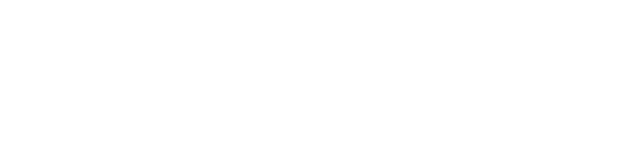
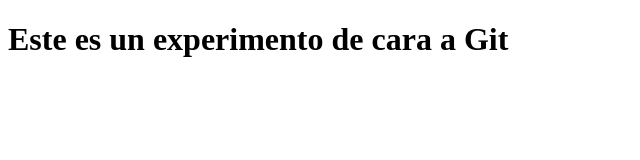
Before and after one commit to mrkazuno/CursoGit_1, a plain HTML site: page index.html in a window 1280 px wide. Shown: the whole page, without its empty margins (0-640 px from the left). Drawn offline with Linux system fonts and the light colour scheme.

Commit message:
Update index.html
Agregué un H1 en la fila 6

```diff
--- a/index.html
+++ b/index.html
@@ -6,6 +6,6 @@
     <title>prueba</title>
 </head>
 <body>
-
+    <H1>Este es un experimento de cara a Git</H1>
 </body>
 </html>
```
